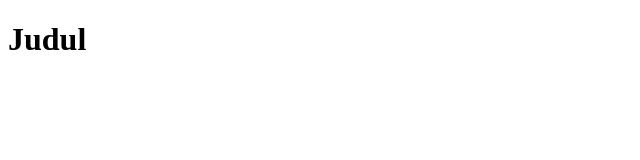
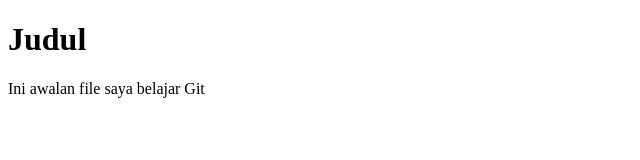
Before and after one commit to Agesetia098/test-git-, a plain HTML site: page index.html in a window 1280 px wide. Shown: the whole page, without its empty margins (0-640 px from the left). Drawn offline with Linux system fonts and the light colour scheme.

Commit message:
menambahkan paragraf

```diff
--- a/index.html
+++ b/index.html
@@ -5,5 +5,6 @@
 </head>
 <body>
 	<h1>Judul</h1>
+	<p>Ini awalan file saya belajar Git</p>
 </body>
 </html>
```
